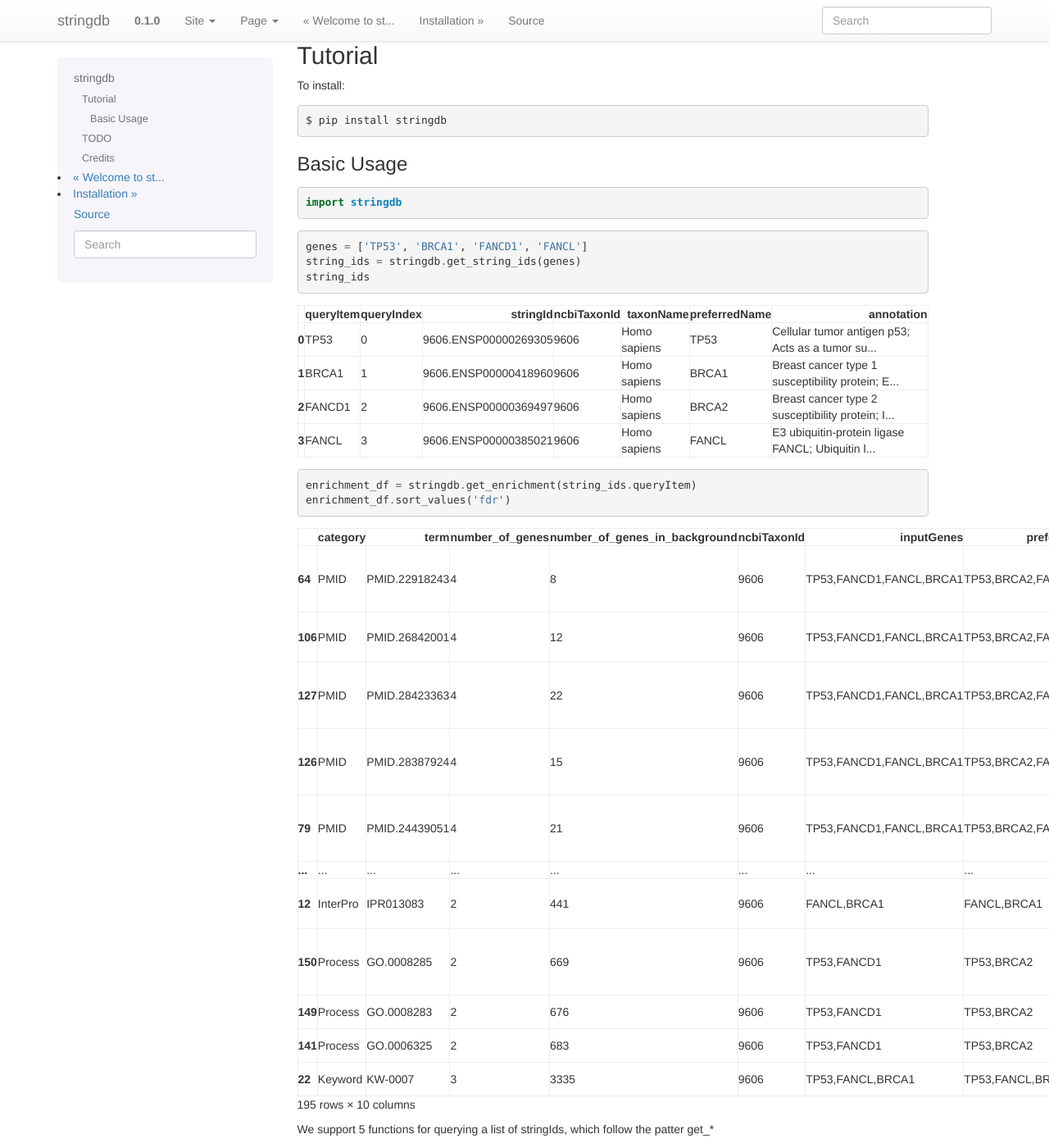
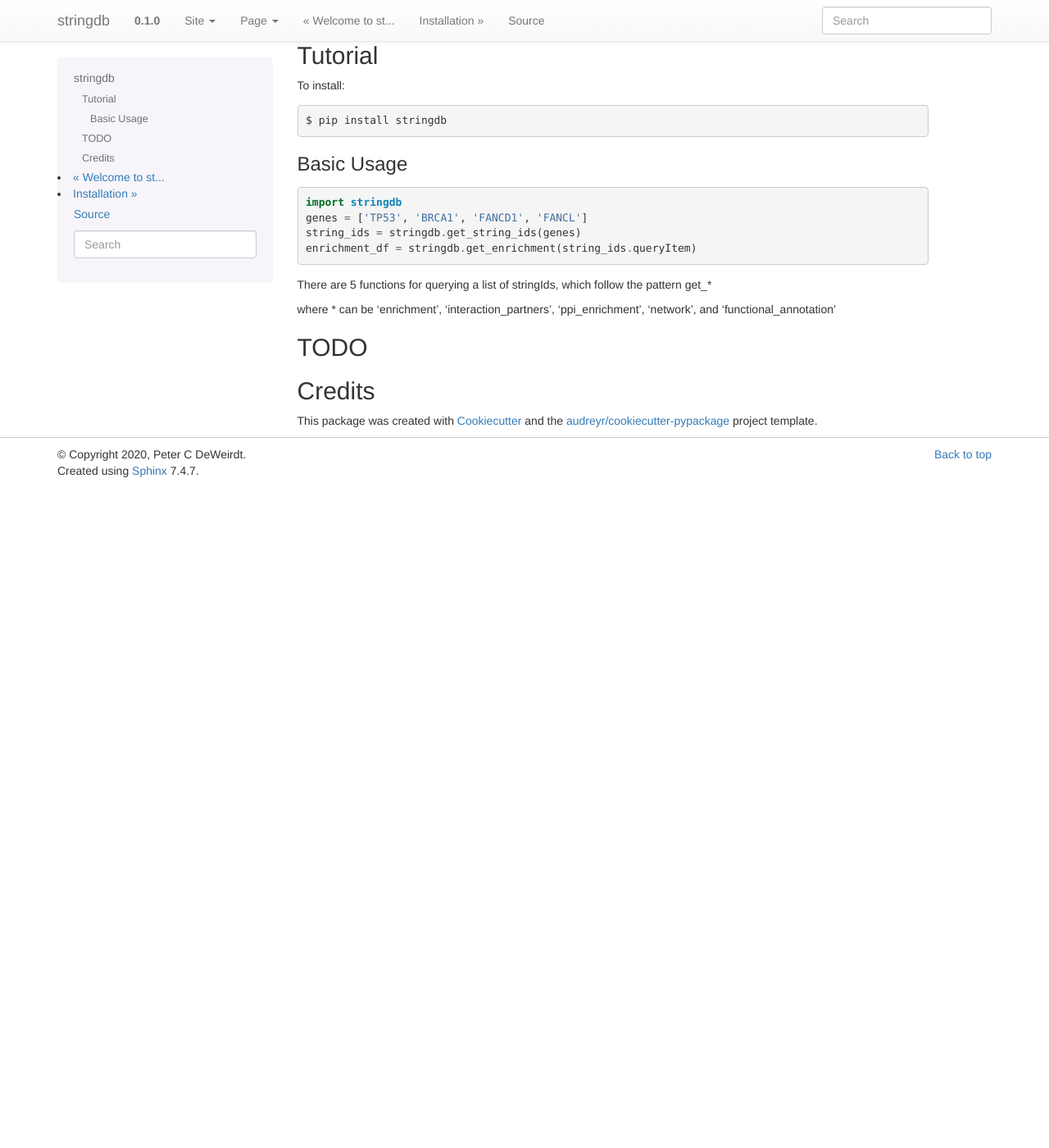
Before and after one commit to gpp-rnd/stringdb, a Sphinx documentation site: the page built from docs/readme.rst, in a window 1280 px wide and 1400 px high, scrolled down 190 px. Shown: the whole window at 82% size. Built offline with Sphinx 7.4.7, drawn with Linux system fonts in a browser that asks for light colours; pages that are not in the unit, such as notebooks, are missing from menus; after the commit the page ends 900 px from its top, so only the background shows below that; some of the changed text lies outside the part shown.

Commit message:
doc (tutorial): added link to tutorial notebook

```diff
--- a/README.rst
+++ b/README.rst
@@ -30,291 +30,17 @@
 
 Basic Usage
 ^^^^^^^^^^^
-
-.. code:: ipython3
+::
 
     import stringdb
-
-.. code:: ipython3
-
     genes = ['TP53', 'BRCA1', 'FANCD1', 'FANCL']
     string_ids = stringdb.get_string_ids(genes)
-    string_ids
+    enrichment_df = stringdb.get_enrichment(string_ids.queryItem)
 
+There are 5 functions for querying a list of stringIds, which follow
+the pattern get\_\*
 
-
-
-.. raw:: html
-
-    <div>
-    <style scoped>
-        .dataframe tbody tr th:only-of-type {
-            vertical-align: middle;
-        }
-
-        .dataframe tbody tr th {
-            vertical-align: top;
-        }
-
-        .dataframe thead th {
-            text-align: right;
-        }
-    </style>
-    <table border="1" class="dataframe">
-      <thead>
-        <tr style="text-align: right;">
-          <th></th>
-          <th>queryItem</th>
-          <th>queryIndex</th>
-          <th>stringId</th>
-          <th>ncbiTaxonId</th>
-          <th>taxonName</th>
-          <th>preferredName</th>
-          <th>annotation</th>
-        </tr>
-      </thead>
-      <tbody>
-        <tr>
-          <th>0</th>
-          <td>TP53</td>
-          <td>0</td>
-          <td>9606.ENSP00000269305</td>
-          <td>9606</td>
-          <td>Homo sapiens</td>
-          <td>TP53</td>
-          <td>Cellular tumor antigen p53; Acts as a tumor su...</td>
-        </tr>
-        <tr>
-          <th>1</th>
-          <td>BRCA1</td>
-          <td>1</td>
-          <td>9606.ENSP00000418960</td>
-          <td>9606</td>
-          <td>Homo sapiens</td>
-          <td>BRCA1</td>
-          <td>Breast cancer type 1 susceptibility protein; E...</td>
-        </tr>
-        <tr>
-          <th>2</th>
-          <td>FANCD1</td>
-          <td>2</td>
-          <td>9606.ENSP00000369497</td>
-          <td>9606</td>
-          <td>Homo sapiens</td>
-          <td>BRCA2</td>
-          <td>Breast cancer type 2 susceptibility protein; I...</td>
-        </tr>
-        <tr>
-          <th>3</th>
-          <td>FANCL</td>
-          <td>3</td>
-          <td>9606.ENSP00000385021</td>
-          <td>9606</td>
-          <td>Homo sapiens</td>
-          <td>FANCL</td>
-          <td>E3 ubiquitin-protein ligase FANCL; Ubiquitin l...</td>
-        </tr>
-      </tbody>
-    </table>
-    </div>
-
-
-
-.. code:: ipython3
-
-    enrichment_df = stringdb.get_enrichment(string_ids.queryItem)
-    enrichment_df.sort_values('fdr')
-
-
-
-
-.. raw:: html
-
-    <div>
-    <style scoped>
-        .dataframe tbody tr th:only-of-type {
-            vertical-align: middle;
-        }
-
-        .dataframe tbody tr th {
-            vertical-align: top;
-        }
-
-        .dataframe thead th {
-            text-align: right;
-        }
-    </style>
-    <table border="1" class="dataframe">
-      <thead>
-        <tr style="text-align: right;">
-          <th></th>
-          <th>category</th>
-          <th>term</th>
-          <th>number_of_genes</th>
-          <th>number_of_genes_in_background</th>
-          <th>ncbiTaxonId</th>
-          <th>inputGenes</th>
-          <th>preferredNames</th>
-          <th>p_value</th>
-          <th>fdr</th>
-          <th>description</th>
-        </tr>
-      </thead>
-      <tbody>
-        <tr>
-          <th>64</th>
-          <td>PMID</td>
-          <td>PMID.22918243</td>
-          <td>4</td>
-          <td>8</td>
-          <td>9606</td>
-          <td>TP53,FANCD1,FANCL,BRCA1</td>
-          <td>TP53,BRCA2,FANCL,BRCA1</td>
-          <td>8.100000e-14</td>
-          <td>1.160000e-08</td>
-          <td>(2012) Switch of FANCL, a key FA-BRCA componen...</td>
-        </tr>
-        <tr>
-          <th>106</th>
-          <td>PMID</td>
-          <td>PMID.26842001</td>
-          <td>4</td>
-          <td>12</td>
-          <td>9606</td>
-          <td>TP53,FANCD1,FANCL,BRCA1</td>
-          <td>TP53,BRCA2,FANCL,BRCA1</td>
-          <td>2.980000e-13</td>
-          <td>2.140000e-08</td>
-          <td>(2016) Fanconi anemia genes in lung adenocarci...</td>
-        </tr>
-        <tr>
-          <th>127</th>
-          <td>PMID</td>
-          <td>PMID.28423363</td>
-          <td>4</td>
-          <td>22</td>
-          <td>9606</td>
-          <td>TP53,FANCD1,FANCL,BRCA1</td>
-          <td>TP53,BRCA2,FANCL,BRCA1</td>
-          <td>2.450000e-12</td>
-          <td>2.390000e-08</td>
-          <td>(2017) Multiple-gene panel analysis in a case ...</td>
-        </tr>
-        <tr>
-          <th>126</th>
-          <td>PMID</td>
-          <td>PMID.28387924</td>
-          <td>4</td>
-          <td>15</td>
-          <td>9606</td>
-          <td>TP53,FANCD1,FANCL,BRCA1</td>
-          <td>TP53,BRCA2,FANCL,BRCA1</td>
-          <td>6.340000e-13</td>
-          <td>2.390000e-08</td>
-          <td>(2017) High number of kinome-mutations in non-...</td>
-        </tr>
-        <tr>
-          <th>79</th>
-          <td>PMID</td>
-          <td>PMID.24439051</td>
-          <td>4</td>
-          <td>21</td>
-          <td>9606</td>
-          <td>TP53,FANCD1,FANCL,BRCA1</td>
-          <td>TP53,BRCA2,FANCL,BRCA1</td>
-          <td>2.070000e-12</td>
-          <td>2.390000e-08</td>
-          <td>(2014) Poly(ADP-ribose) polymerase inhibitor C...</td>
-        </tr>
-        <tr>
-          <th>...</th>
-          <td>...</td>
-          <td>...</td>
-          <td>...</td>
-          <td>...</td>
-          <td>...</td>
-          <td>...</td>
-          <td>...</td>
-          <td>...</td>
-          <td>...</td>
-          <td>...</td>
-        </tr>
-        <tr>
-          <th>12</th>
-          <td>InterPro</td>
-          <td>IPR013083</td>
-          <td>2</td>
-          <td>441</td>
-          <td>9606</td>
-          <td>FANCL,BRCA1</td>
-          <td>FANCL,BRCA1</td>
-          <td>3.000000e-03</td>
-          <td>4.170000e-02</td>
-          <td>Zinc finger, RING/FYVE/PHD-type</td>
-        </tr>
-        <tr>
-          <th>150</th>
-          <td>Process</td>
-          <td>GO.0008285</td>
-          <td>2</td>
-          <td>669</td>
-          <td>9606</td>
-          <td>TP53,FANCD1</td>
-          <td>TP53,BRCA2</td>
-          <td>6.700000e-03</td>
-          <td>4.210000e-02</td>
-          <td>negative regulation of cell population prolife...</td>
-        </tr>
-        <tr>
-          <th>149</th>
-          <td>Process</td>
-          <td>GO.0008283</td>
-          <td>2</td>
-          <td>676</td>
-          <td>9606</td>
-          <td>TP53,FANCD1</td>
-          <td>TP53,BRCA2</td>
-          <td>6.900000e-03</td>
-          <td>4.260000e-02</td>
-          <td>cell population proliferation</td>
-        </tr>
-        <tr>
-          <th>141</th>
-          <td>Process</td>
-          <td>GO.0006325</td>
-          <td>2</td>
-          <td>683</td>
-          <td>9606</td>
-          <td>TP53,FANCD1</td>
-          <td>TP53,BRCA2</td>
-          <td>7.000000e-03</td>
-          <td>4.310000e-02</td>
-          <td>chromatin organization</td>
-        </tr>
-        <tr>
-          <th>22</th>
-          <td>Keyword</td>
-          <td>KW-0007</td>
-          <td>3</td>
-          <td>3335</td>
-          <td>9606</td>
-          <td>TP53,FANCL,BRCA1</td>
-          <td>TP53,FANCL,BRCA1</td>
-          <td>1.730000e-02</td>
-          <td>4.760000e-02</td>
-          <td>Acetylation</td>
-        </tr>
-      </tbody>
-    </table>
-    <p>195 rows × 10 columns</p>
-    </div>
-
-
-
-We support 5 functions for querying a list of stringIds, which follow
-the patter get\_\*
-
-\* can be 'enrichment', 'interaction\_partners', 'ppi\_enrichment',
+where \* can be 'enrichment', 'interaction\_partners', 'ppi\_enrichment',
 'network', and 'functional\_annotation'
 
 
--- a/docs/conf.py
+++ b/docs/conf.py
@@ -33,7 +33,8 @@
 
 # Add any Sphinx extension module names here, as strings. They can be
 # extensions coming with Sphinx (named 'sphinx.ext.*') or your custom ones.
-extensions = ['sphinx.ext.autodoc', 'sphinx.ext.viewcode', 'sphinx.ext.napoleon']
+extensions = ['sphinx.ext.autodoc', 'sphinx.ext.viewcode', 'sphinx.ext.napoleon',
+              'nbsphinx_link']
 
 # Add any paths that contain templates here, relative to this directory.
 templates_path = ['_templates']
@@ -71,7 +72,7 @@
 # List of patterns, relative to source directory, that match files and
 # directories to ignore when looking for source files.
 # This patterns also effect to html_static_path and html_extra_path
-exclude_patterns = ['_build', 'Thumbs.db', '.DS_Store']
+exclude_patterns = ['_build', 'Thumbs.db', '.DS_Store', '.ipynb_checkpoints']
 
 # The name of the Pygments (syntax highlighting) style to use.
 pygments_style = 'sphinx'
--- a/docs/index.rst
+++ b/docs/index.rst
@@ -7,7 +7,7 @@
 
    readme
    installation
-   usage
+   basic_usage
    modules
    contributing
    authors
--- a/docs/requirements.txt
+++ b/docs/requirements.txt
@@ -1 +1,2 @@
 sphinx_bootstrap_theme
+nbsphinx-link
```
Also changed, not shown: docs/usage.rst (deleted, +0 -7 lines), 1 other file.
